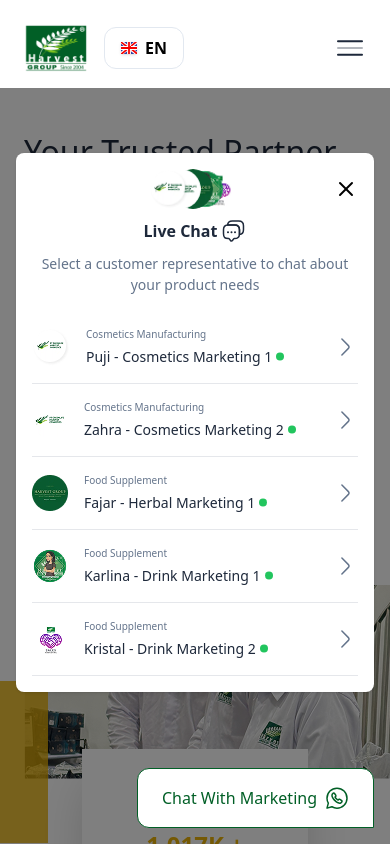
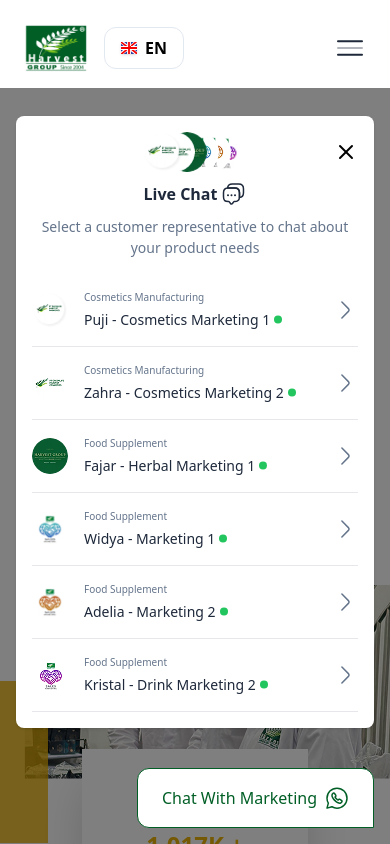
Before and after one commit to FadelYang/green-harvest, a React (Vite) app: page / in a window 390 px wide. Both pictures are taken after a click on the button 337 px from the left and 798 px from the top of the page. Shown: the top 844 px of the page. Built offline with nearby package versions, Linux system fonts and the light colour scheme.

Commit message:
feat(live-chat): add phone number or each admin

```diff
--- a/src/components/molecules/LiveChatCard.tsx
+++ b/src/components/molecules/LiveChatCard.tsx
@@ -24,7 +24,7 @@
           <img
             src={avatar}
             alt={`${avatar}-name`}
-            className="min-w-9 min-h-9"
+            className="w-9 h-9 rounded-full"
           />
         </div>
         <div className="flex flex-col gap-1 flex-1">
--- a/src/components/organism/LiveChatModal.tsx
+++ b/src/components/organism/LiveChatModal.tsx
@@ -4,7 +4,8 @@
 import CsAvatarPuji from "/img/cs-avatar-puji.png";
 import CsAvatarZahra from "/img/cs-avatar-zahra.png";
 import CsAvatarFajar from "/img/cs-avatar-fajar.png";
-import CsAvatarKarlina from "/img/cs-avatar-karlina.png";
+import CsAvatarWidya from "/img/cs-avatar-widya.webp";
+import CsAvatarAdelia from "/img/cs-avatar-adelia.webp";
 import CsAvatarKristal from "/img/cs-avatar-kristal.png";
 import MessageICon from "../atoms/MessageICon";
 import LiveChatCard, { liveChatCardProps } from "../molecules/LiveChatCard";
@@ -50,13 +51,22 @@
     },
     {
       id: "4",
-      avatar: CsAvatarKarlina,
-      name: "Karlina",
-      role: "Drink Marketing 1",
+      avatar: CsAvatarWidya,
+      name: "Widya",
+      role: "Marketing 1",
       division: "Food Supplement",
+      phoneNumber: "6285210882525"
     },
     {
       id: "5",
+      avatar: CsAvatarAdelia,
+      name: "Adelia",
+      role: "Marketing 2",
+      division: "Food Supplement",
+      phoneNumber: "6281366782525"
+    },
+    {
+      id: "6",
       avatar: CsAvatarKristal,
       name: "Kristal",
       role: "Drink Marketing 2",
```
Also changed, not shown: public/img/cs-avatar-adelia.webp (added), public/img/cs-avatar-widya.webp (added).
